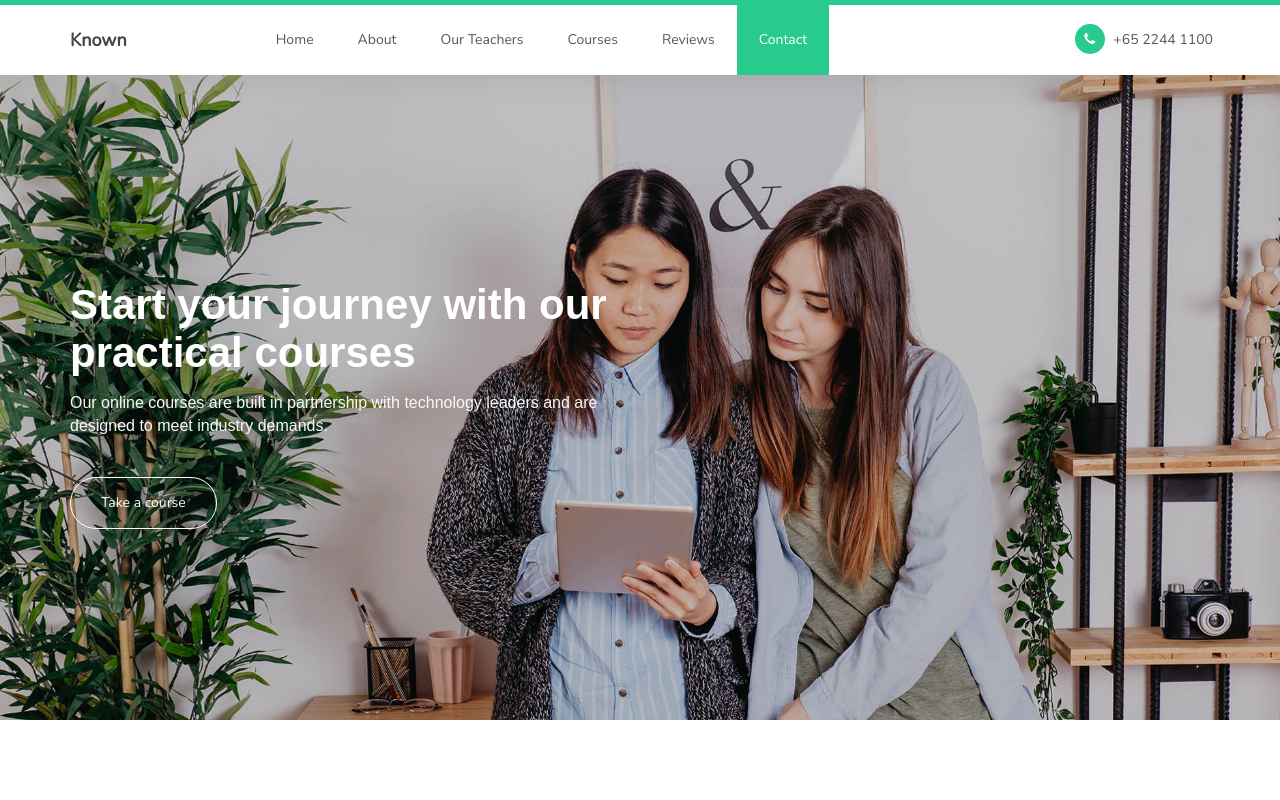
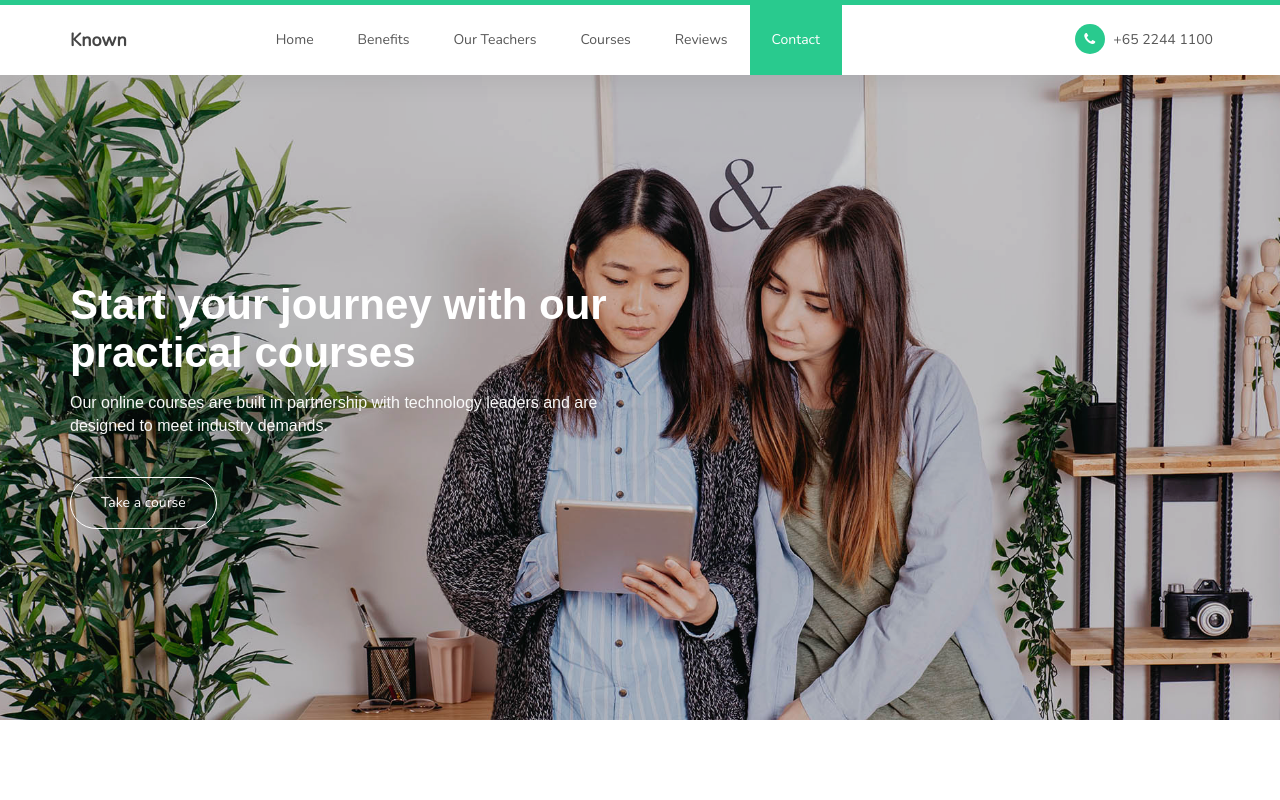
Before and after one commit to myin4/keppelcorporation2, a plain HTML site: page index.html in a window 1280 px wide. Shown: the top 800 px of the page. Drawn offline with nearby package versions, Linux system fonts and the light colour scheme; a web font is replaced by a local one.

Commit message:
update about

```diff
--- a/index.html
+++ b/index.html
@@ -57,7 +57,7 @@ https://templatemo.com/tm-516-known
                <div class="collapse navbar-collapse">
                     <ul class="nav navbar-nav navbar-nav-first">
                          <li><a href="#top" class="smoothScroll">Home</a></li>
-                         <li><a href="#about" class="smoothScroll">About</a></li>
+                         <li><a href="#about" class="smoothScroll">Benefits</a></li>
                          <li><a href="#team" class="smoothScroll">Our Teachers</a></li>
                          <li><a href="#courses" class="smoothScroll">Courses</a></li>
                          <li><a href="#testimonial" class="smoothScroll">Reviews</a></li>
```
